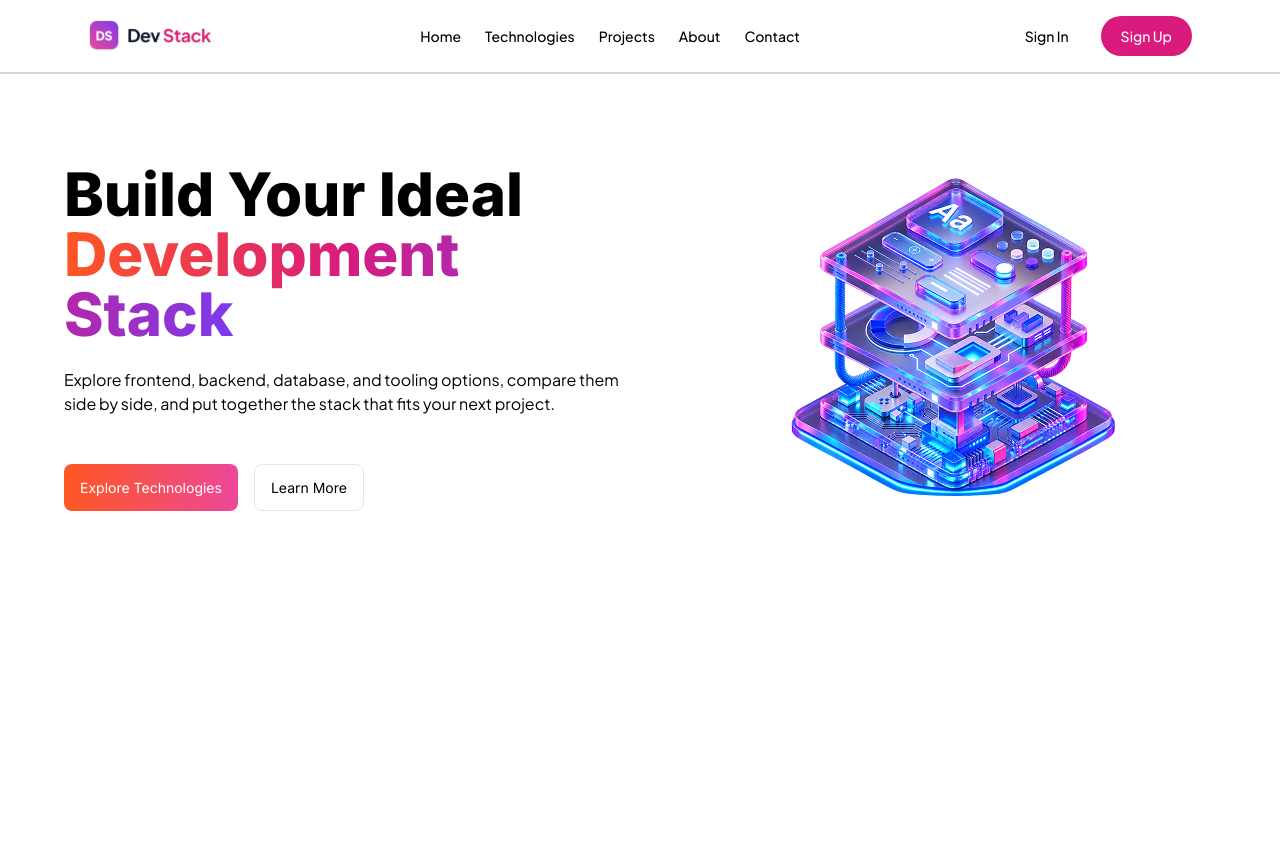
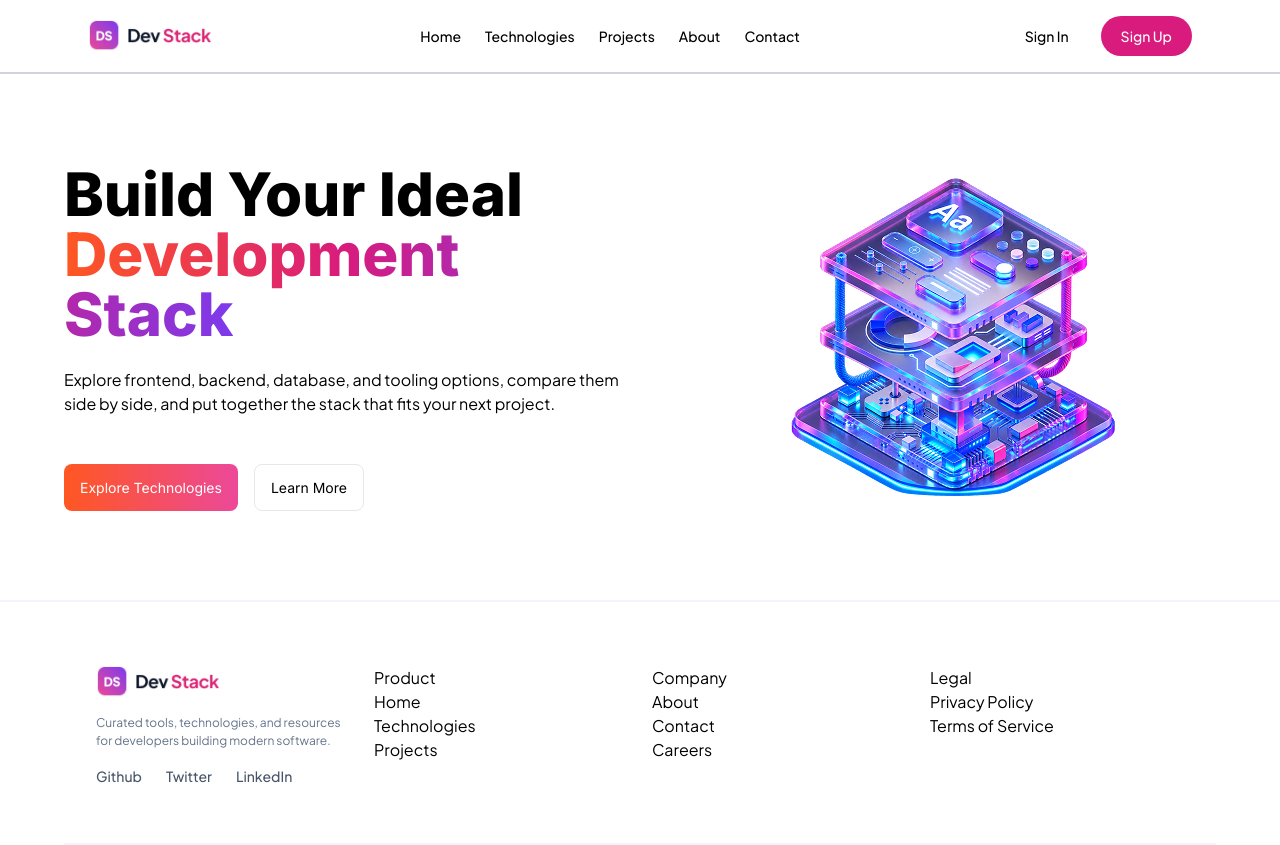
Before and after one commit to tattn10/DevStack_PH, a React (Vite) app: page / in a window 1280 px wide. Before the commit the page ends 800 px from the top, so only its background shows below. Built offline with nearby package versions, Linux system fonts and the light colour scheme.

Commit message:
footer working

```diff
--- a/src/App.tsx
+++ b/src/App.tsx
@@ -1,6 +1,7 @@
 import Header from './Components/Header'
 import './App.css'
 import Banner from './Components/Banner'
+import { Footer } from './Components/Footer'
 
 function App() {
 
@@ -8,6 +9,7 @@ function App() {
     <>
      <Header />
      <Banner />
+     <Footer />
     </>
   )
 }
--- a/src/Components/Footer.tsx
+++ b/src/Components/Footer.tsx
@@ -1,9 +1,52 @@
+import logo from '../assets/images/logo-text.png'
+
+
 export const Footer = () => {
 
     return (
     <>
+   <footer className="border-t-2 border-[#F1F5F9]">
+
+    <div className="grid grid-cols-4 gap-6 px-8 pt-16 pb-14 max-w-[90%] mx-auto container border-b-2 border-[#F1F5F9]">
+<div className='flex flex-col gap-4'>
+    <div>
+        <img src={logo} alt="DevStack Logo" className="w-18 h-8 "/>
+    </div>
+
+    <p className="text-[12px] font-normal text-[#64748B]">Curated tools, technologies, and resources for developers building
+modern software.</p>
+<ul className="flex gap-6 items-center text-[14px] font-medium text-[#475569]">
+    <li><a href="#" target="_blank" >Github</a></li>
+    <li><a href="#" target="_blank" >Twitter</a></li>
+    <li><a href="#" target="_blank" >LinkedIn</a></li>
+</ul>
+</div>
+
+<div>
+    <h4>Product</h4>
+    <p>Home</p>
+    <p>Technologies</p>
+    <p>Projects</p>
+</div>
+<div>
+    <h4>Company</h4>
+    <p>About</p>
+    <p>Contact</p>
+    <p>Careers</p>
+</div>
+<div>
+    <h4>Legal</h4>
+    <p>Privacy Policy</p>
+    <p>Terms of Service</p>
+</div>
 
 
+    </div>
 
-    </>)
+    <div>
+
+    </div>
+    </footer>
+    </>
+    )
 }
```
